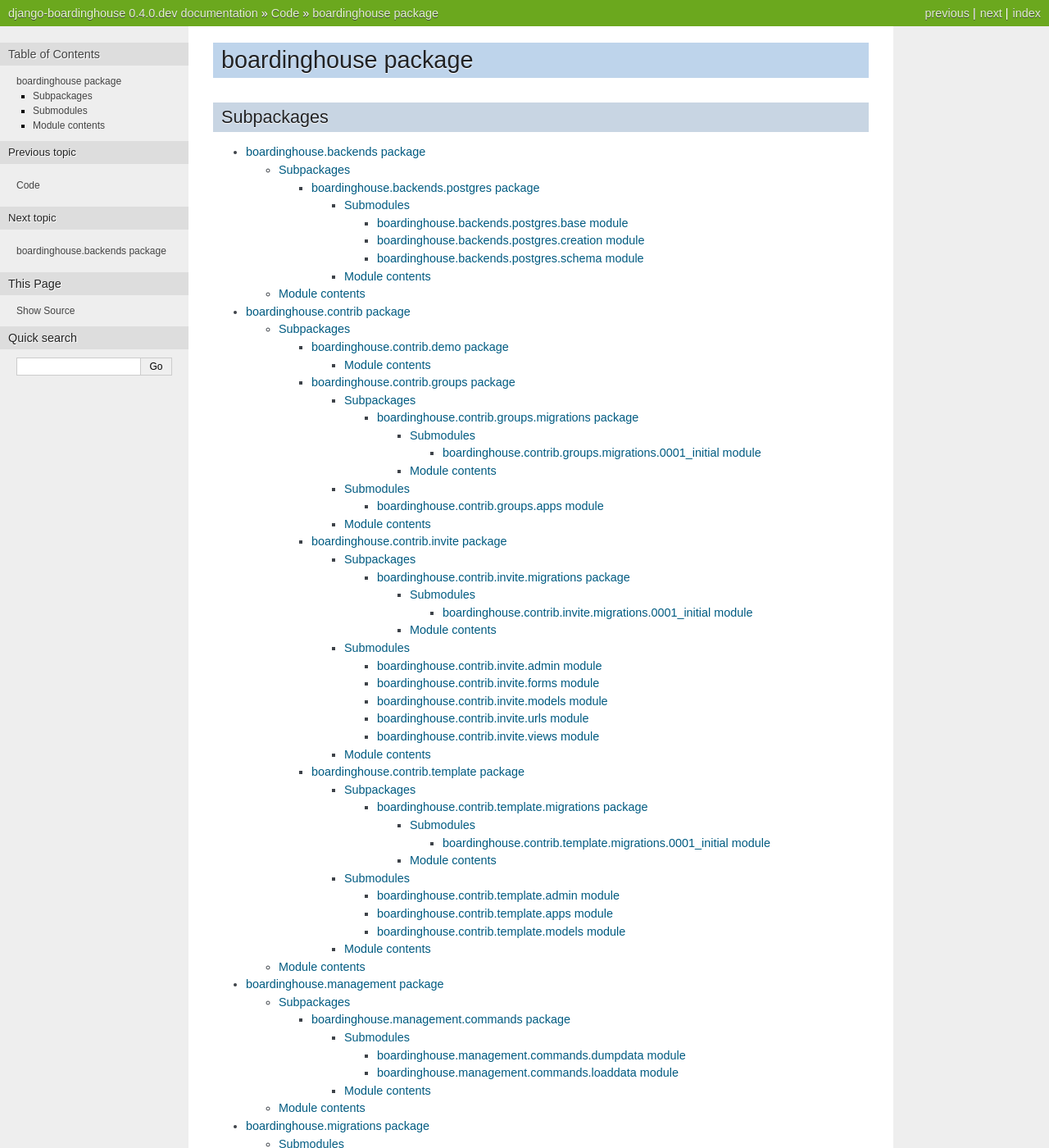
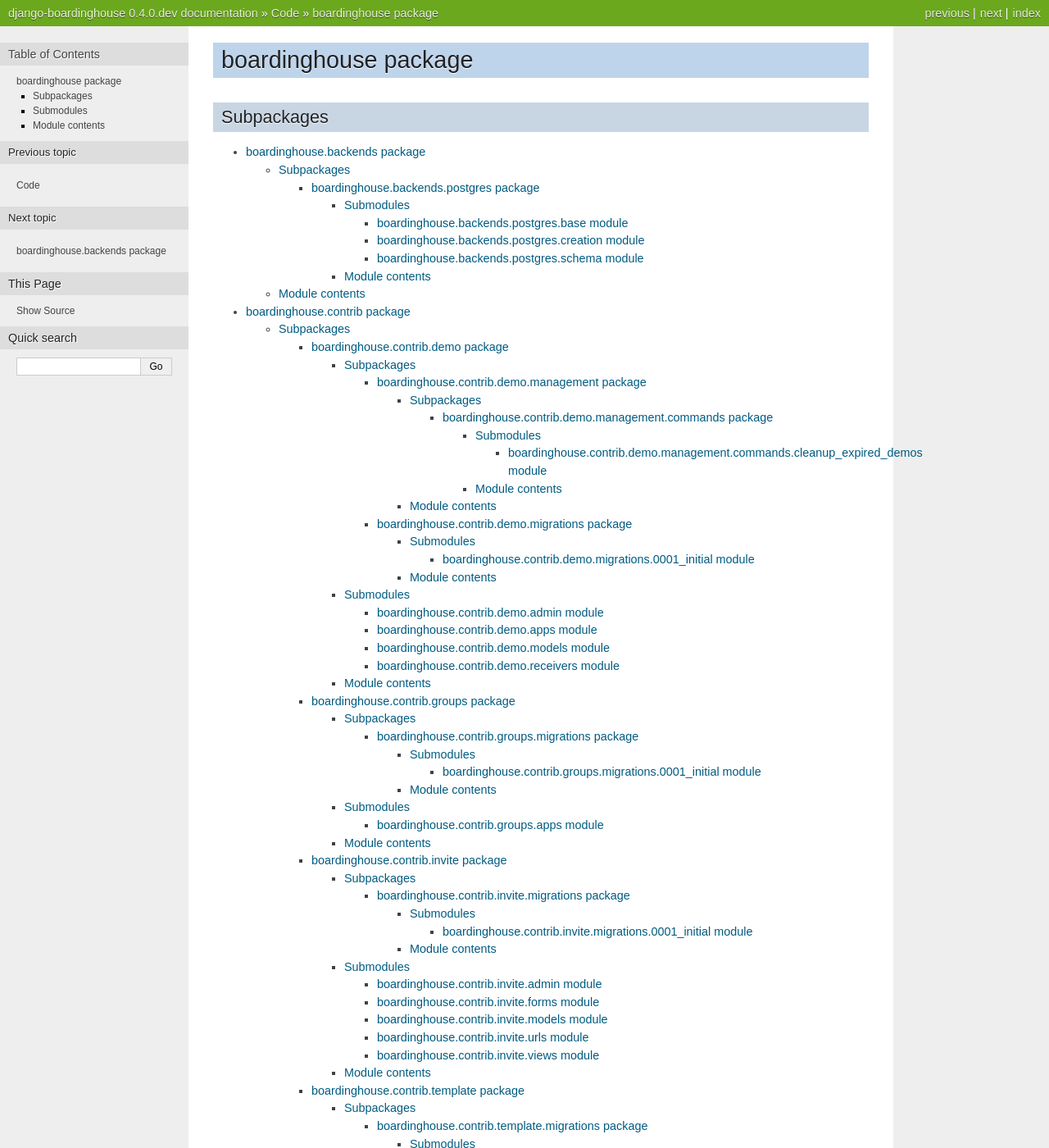
Before and after one commit to schinckel/django-boardinghouse, a Sphinx documentation site: the page built from docs/source/code/boardinghouse.rst, in a window 1280 px wide and 1400 px high. Shown: the whole window at 82% size. Built offline with Sphinx 7.4.7, drawn with Linux system fonts in a browser that asks for light colours; some of the changed text lies outside the part shown.

Commit message:
Update docs.

```diff
--- /dev/null
+++ b/docs/source/code/boardinghouse.contrib.demo.admin.rst
@@ -0,0 +1,6 @@
+boardinghouse.contrib.demo.admin module
+=======================================
+
+.. automodule:: boardinghouse.contrib.demo.admin
+    :members:
+    :show-inheritance:
--- /dev/null
+++ b/docs/source/code/boardinghouse.contrib.demo.apps.rst
@@ -0,0 +1,6 @@
+boardinghouse.contrib.demo.apps module
+======================================
+
+.. automodule:: boardinghouse.contrib.demo.apps
+    :members:
+    :show-inheritance:
--- /dev/null
+++ b/docs/source/code/boardinghouse.contrib.demo.management.commands.cleanup_expired_demos.rst
@@ -0,0 +1,6 @@
+boardinghouse.contrib.demo.management.commands.cleanup_expired_demos module
+===========================================================================
+
+.. automodule:: boardinghouse.contrib.demo.management.commands.cleanup_expired_demos
+    :members:
+    :show-inheritance:
--- /dev/null
+++ b/docs/source/code/boardinghouse.contrib.demo.migrations.0001_initial.rst
@@ -0,0 +1,6 @@
+boardinghouse.contrib.demo.migrations.0001_initial module
+=========================================================
+
+.. automodule:: boardinghouse.contrib.demo.migrations.0001_initial
+    :members:
+    :show-inheritance:
--- /dev/null
+++ b/docs/source/code/boardinghouse.contrib.demo.models.rst
@@ -0,0 +1,6 @@
+boardinghouse.contrib.demo.models module
+========================================
+
+.. automodule:: boardinghouse.contrib.demo.models
+    :members:
+    :show-inheritance:
--- /dev/null
+++ b/docs/source/code/boardinghouse.contrib.demo.receivers.rst
@@ -0,0 +1,6 @@
+boardinghouse.contrib.demo.receivers module
+===========================================
+
+.. automodule:: boardinghouse.contrib.demo.receivers
+    :members:
+    :show-inheritance:
--- /dev/null
+++ b/docs/source/code/boardinghouse.contrib.template.receivers.rst
@@ -0,0 +1,6 @@
+boardinghouse.contrib.template.receivers module
+===============================================
+
+.. automodule:: boardinghouse.contrib.template.receivers
+    :members:
+    :show-inheritance:
--- a/docs/source/code/boardinghouse.contrib.template.rst
+++ b/docs/source/code/boardinghouse.contrib.template.rst
@@ -16,6 +16,7 @@ Submodules
    boardinghouse.contrib.template.admin
    boardinghouse.contrib.template.apps
    boardinghouse.contrib.template.models
+   boardinghouse.contrib.template.receivers
 
 Module contents
 ---------------
--- /dev/null
+++ b/docs/source/code/boardinghouse.receivers.rst
@@ -0,0 +1,6 @@
+boardinghouse.receivers module
+==============================
+
+.. automodule:: boardinghouse.receivers
+    :members:
+    :show-inheritance:
--- a/docs/source/code/boardinghouse.rst
+++ b/docs/source/code/boardinghouse.rst
@@ -24,6 +24,7 @@ Submodules
    boardinghouse.middleware
    boardinghouse.models
    boardinghouse.operations
+   boardinghouse.receivers
    boardinghouse.schema
    boardinghouse.settings
    boardinghouse.signals
```
Also changed, not shown: docs/source/code/boardinghouse.contrib.demo.management.commands.rst (added, +16 -0 lines), docs/source/code/boardinghouse.contrib.demo.management.rst (added, +16 -0 lines), docs/source/code/boardinghouse.contrib.demo.migrations.rst (added, +16 -0 lines), docs/source/code/boardinghouse.contrib.demo.rst (+18 -0 lines).
